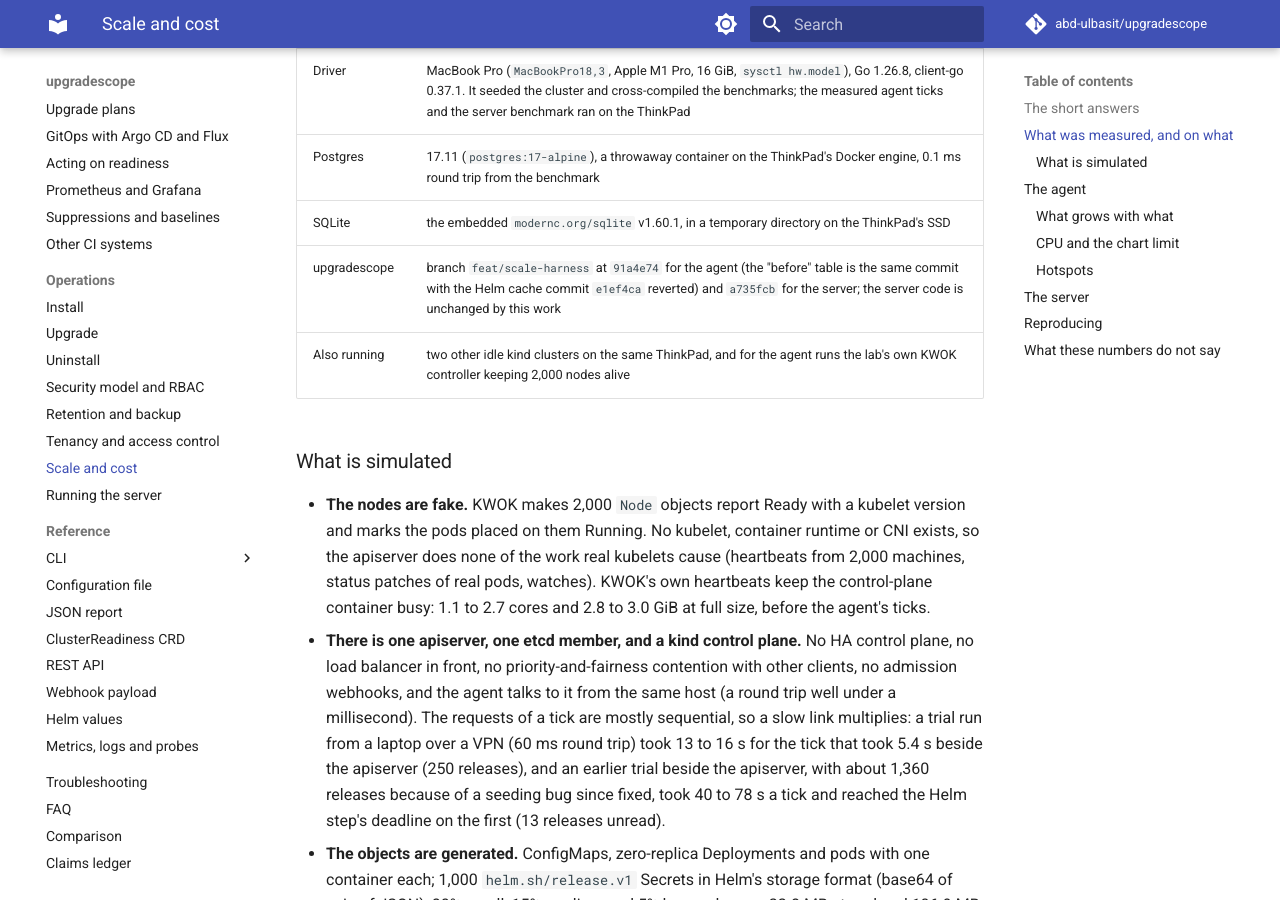
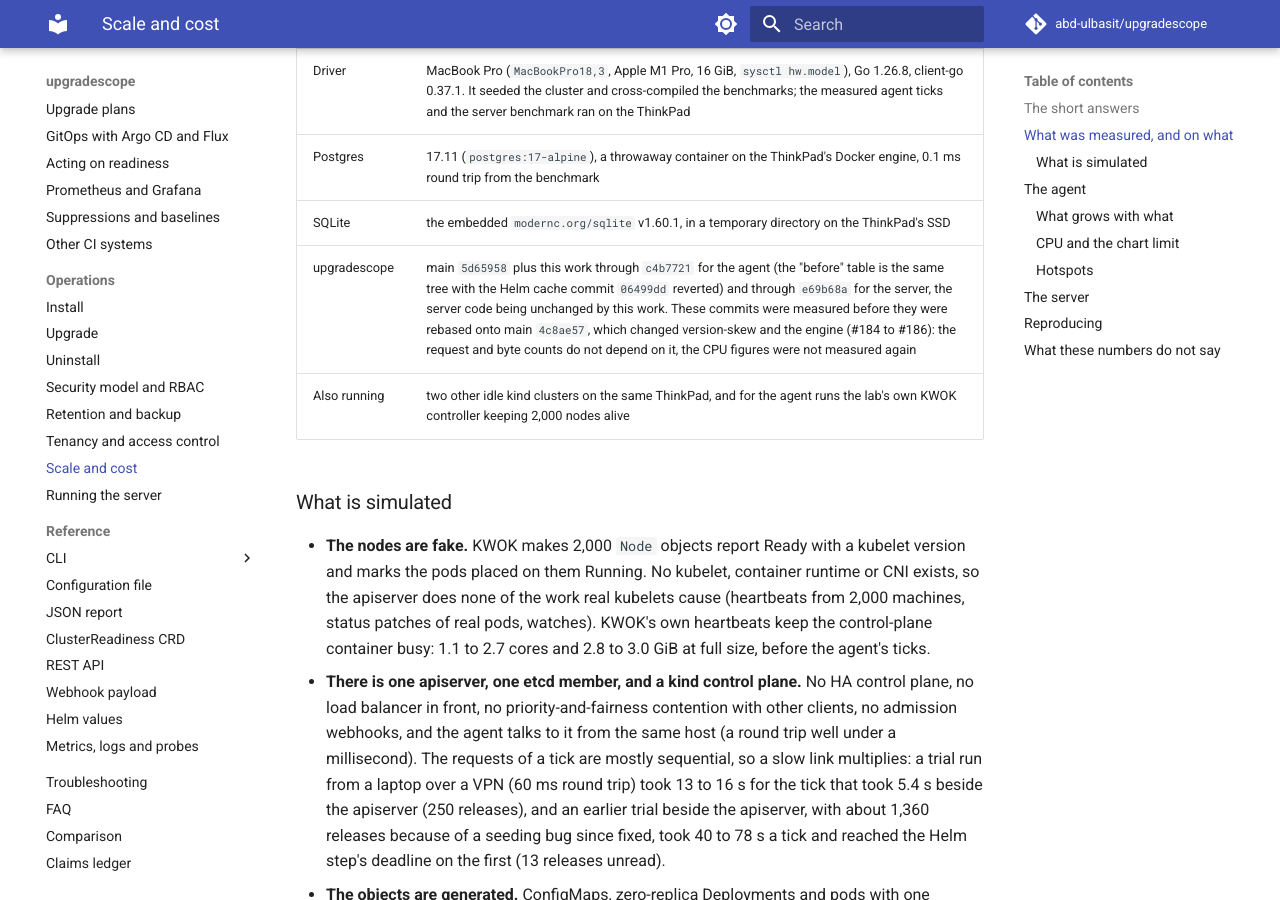
Before and after one commit to abd-ulbasit/upgradescope, an MkDocs documentation site: the page built from docs/operations/scale.md, in a window 1280 px wide and 900 px high, scrolled down 976 px. Built offline with MkDocs 1.6.1 and Material for MkDocs 9.7.7, drawn with Linux system fonts in a browser that asks for light colours; comment, search, counter and statistics services are not loaded.

Commit message:
docs(scale): name the measured tree, now rebased
Refs #71

Co-Authored-By: Claude Fable 5 <noreply@anthropic.com>

```diff
--- a/docs/operations/scale.md
+++ b/docs/operations/scale.md
@@ -38,7 +38,7 @@ them.
 | Driver | MacBook Pro (`MacBookPro18,3`, Apple M1 Pro, 16 GiB, `sysctl hw.model`), Go 1.26.8, client-go 0.37.1. It seeded the cluster and cross-compiled the benchmarks; the measured agent ticks and the server benchmark ran on the ThinkPad |
 | Postgres | 17.11 (`postgres:17-alpine`), a throwaway container on the ThinkPad's Docker engine, 0.1 ms round trip from the benchmark |
 | SQLite | the embedded `modernc.org/sqlite` v1.60.1, in a temporary directory on the ThinkPad's SSD |
-| upgradescope | branch `feat/scale-harness` at `91a4e74` for the agent (the "before" table is the same commit with the Helm cache commit `e1ef4ca` reverted) and `a735fcb` for the server; the server code is unchanged by this work |
+| upgradescope | main `5d65958` plus this work through `c4b7721` for the agent (the "before" table is the same tree with the Helm cache commit `06499dd` reverted) and through `e69b68a` for the server, the server code being unchanged by this work. These commits were measured before they were rebased onto main `4c8ae57`, which changed version-skew and the engine (#184 to #186): the request and byte counts do not depend on it, the CPU figures were not measured again |
 | Also running | two other idle kind clusters on the same ThinkPad, and for the agent runs the lab's own KWOK controller keeping 2,000 nodes alive |
 
 ### What is simulated
```
Also changed, not shown: README.md (+3 -2 lines).
